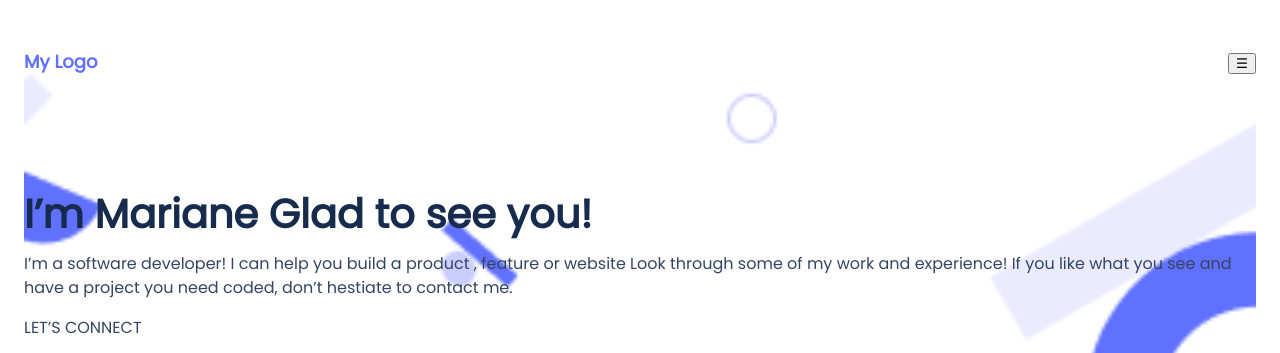
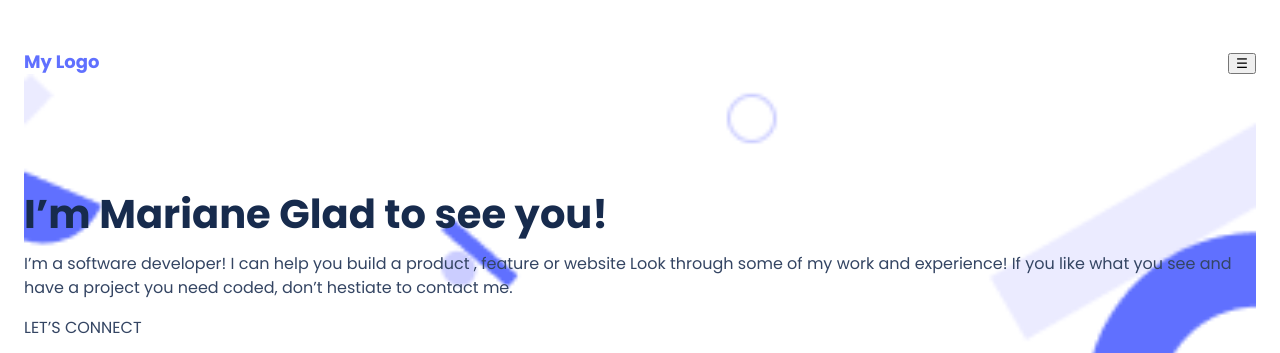
Before and after one commit to shakerAbuDrais/Portfolio, a website: page index.html in a window 1280 px wide. Shown: the top 353 px of the page. Drawn offline with Linux system fonts and the light colour scheme.

Commit message:
Add all required font weights to the css file

```diff
--- a/style.css
+++ b/style.css
@@ -1,4 +1,7 @@
-@import url('https://fonts.googleapis.com/css2?family=Poppins&display=swap');
+@import url('https://fonts.googleapis.com/css2?family=Poppins:wght@300&display=swap');
+@import url('https://fonts.googleapis.com/css2?family=Poppins:wght@400&display=swap');
+@import url('https://fonts.googleapis.com/css2?family=Poppins:wght@500&display=swap');
+@import url('https://fonts.googleapis.com/css2?family=Poppins:wght@700&display=swap');
 
 @media (min-width: 320px) {
   body {
```
